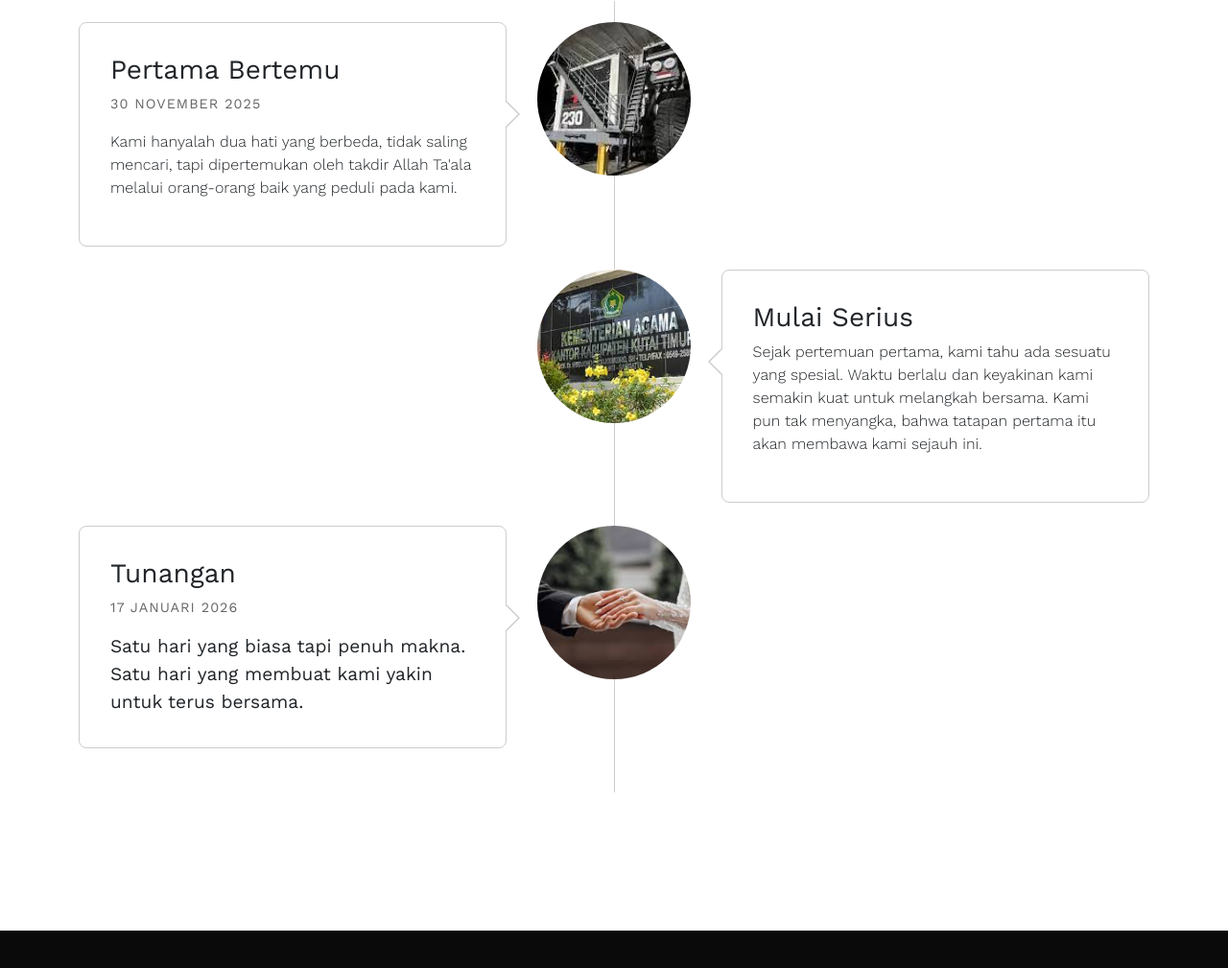
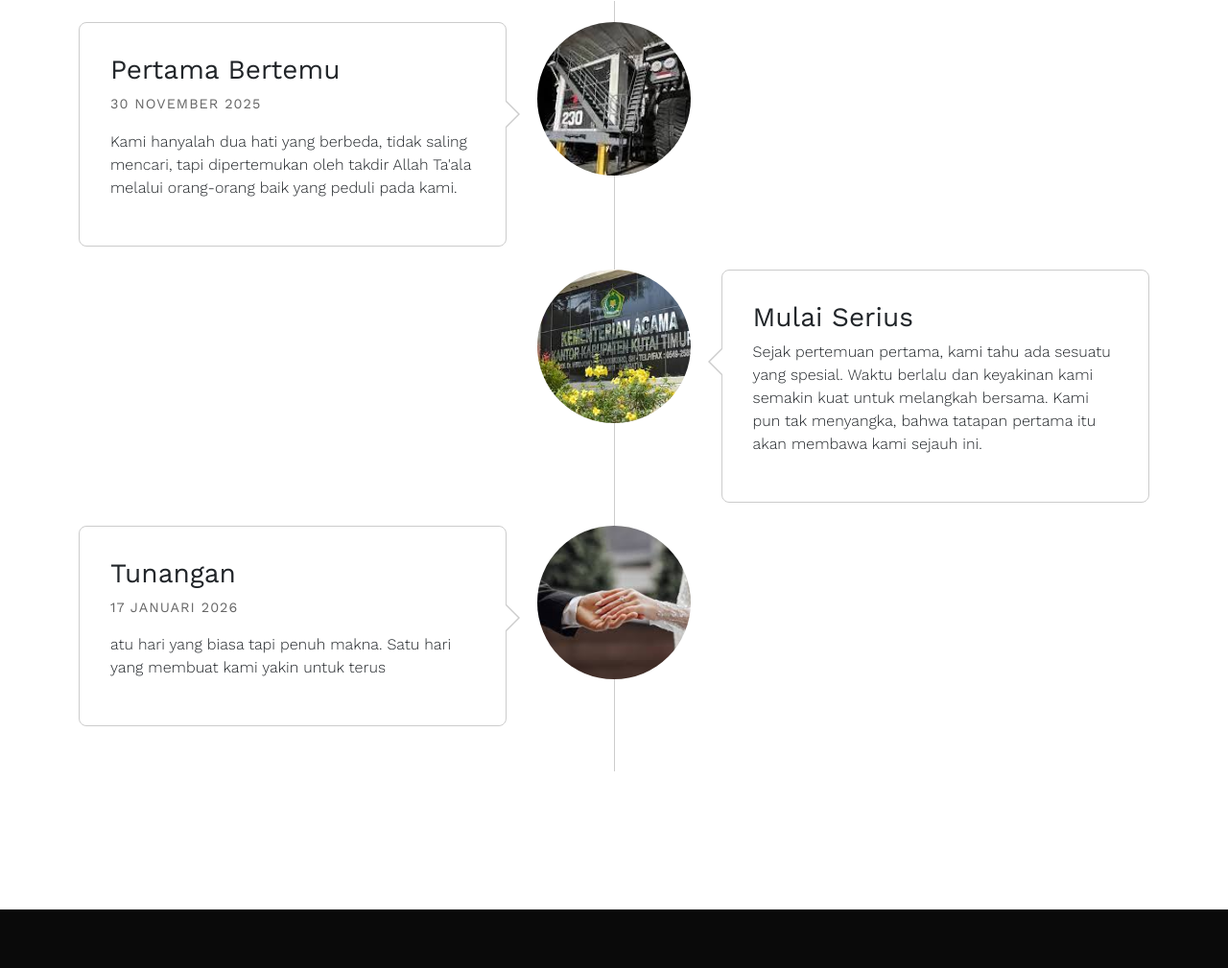
Before and after one commit to devsoft-solution/Rizali-juliana-Wedding, a plain HTML site: page index.html in a window 1280 px wide. Shown: the part 3096-4105 px from the top of the page at 96% size. Drawn offline with nearby package versions, Linux system fonts and the light colour scheme; some packages are replaced by stand-ins of ours; a script that the page names is missing.

Commit message:
Update index.html

```diff
--- a/index.html
+++ b/index.html
@@ -218,7 +218,7 @@
                   <span>17 Januari 2026</span>
                 </div>
                 <div class="timeline-body">
-                 Satu hari yang biasa tapi penuh makna. Satu hari yang membuat kami yakin untuk terus bersama.
+                 <p>atu hari yang biasa tapi penuh makna. Satu hari yang membuat kami yakin untuk terus</p>
                 </div>
               </div>
             </li>
```
